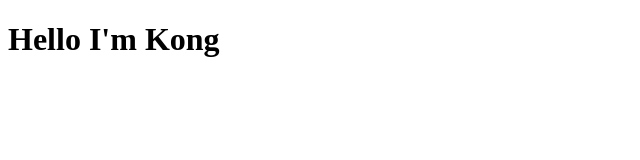
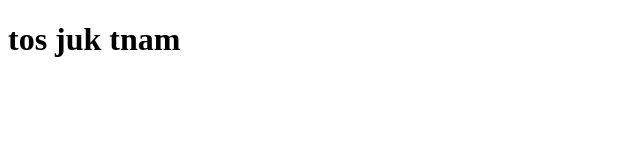
Before and after one commit to kongnhel/kdmv, a plain HTML site: page index.html in a window 1280 px wide. Shown: the whole page, without its empty margins (0-640 px from the left). Drawn offline with Linux system fonts and the light colour scheme.

Commit message:
Update index.html

```diff
--- a/index.html
+++ b/index.html
@@ -8,7 +8,7 @@
 </head>
 
 <body>
-    <h1 text="center">Hello I'm Kong </h1>
+    <h1 text="center">tos juk tnam</h1>
 </body>
 
 </html>
```
